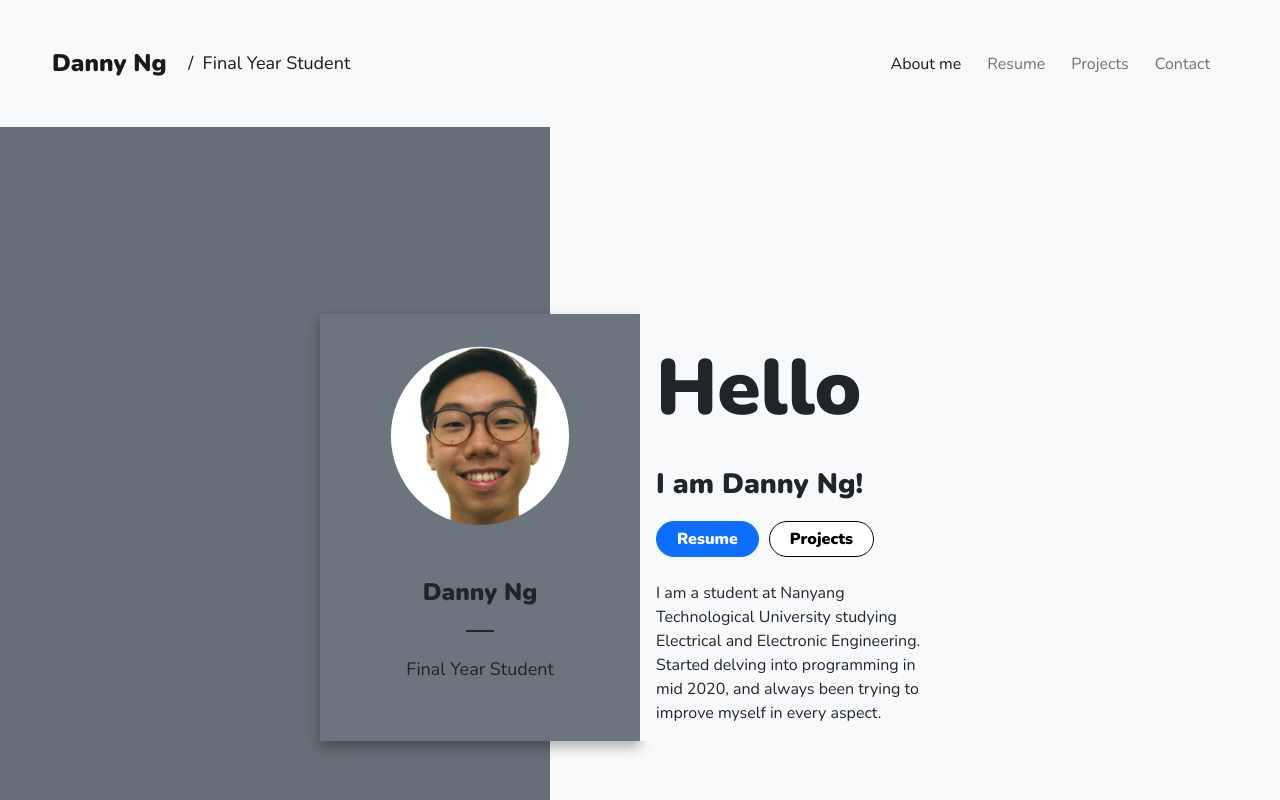
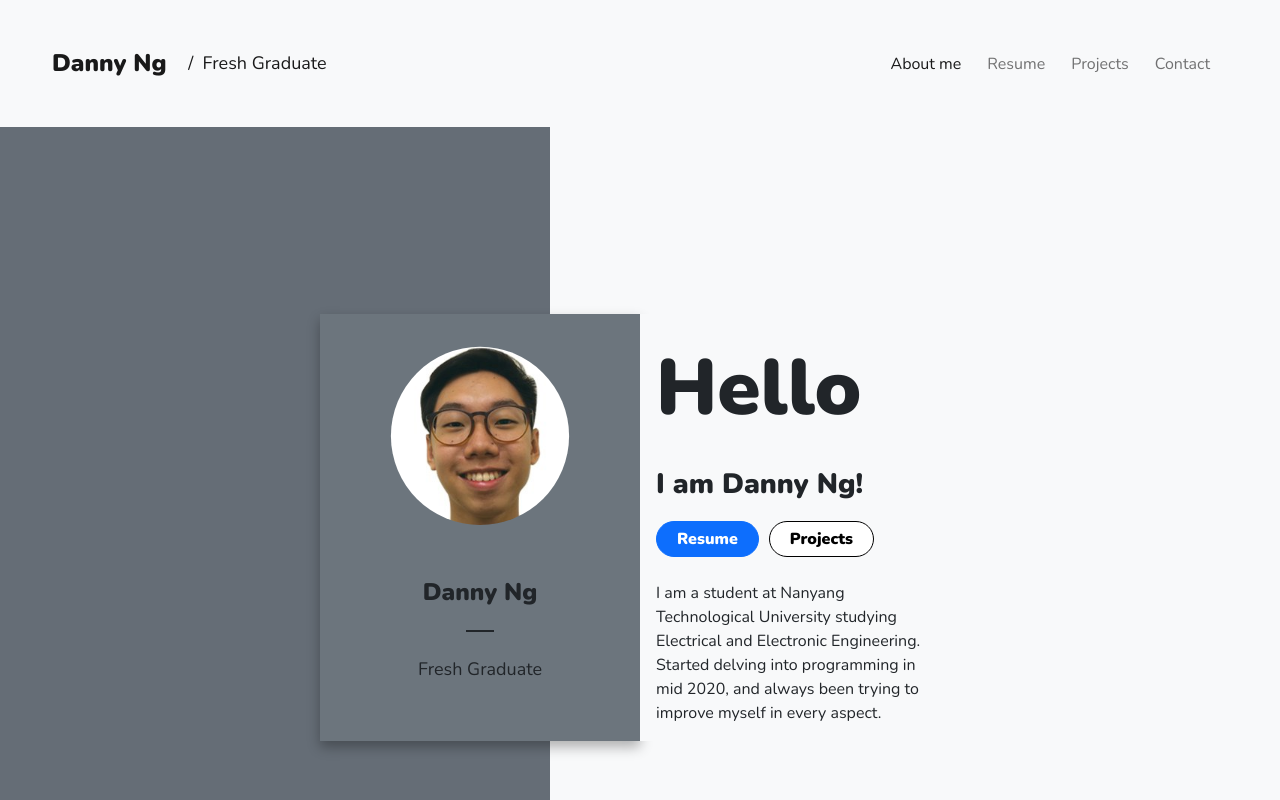
Before and after one commit to dannyngcw/dannyngcw.github.io, a React (Create React App) app: page / in a window 1280 px wide. Shown: the top 800 px of the page. Built offline with nearby package versions, Linux system fonts and the light colour scheme.

Commit message:
Change current status

```diff
--- a/src/components/About.js
+++ b/src/components/About.js
@@ -1,4 +1,4 @@
-import React, { useEffect, useState } from 'react';
+import React, { useEffect } from 'react';
 import { Card, Container, Row, Col, Button, CardGroup } from 'react-bootstrap';
 import { Link } from 'react-router-dom';
 import { CSSTransition } from 'react-transition-group'
@@ -31,7 +31,7 @@ const About = () => {
                 <Col></Col>
               </Row>
             </Container>
-            <Card.Text className="text-center mt-4" style={{ fontSize: 18 }}>Final Year Student</Card.Text>
+            <Card.Text className="text-center mt-4" style={{ fontSize: 18 }}>Fresh Graduate</Card.Text>
           </Card.Body>
         </Card>
         <Card className="width" bg="light" text="dark" style={{ width: '20rem' }}>
--- a/src/components/Header.js
+++ b/src/components/Header.js
@@ -11,7 +11,7 @@ const Header = () => {
           <Navbar.Brand href="/" className="navtitle">
             <Row className="small-screen">
               <Col className="justify-content-center"><b>Danny Ng</b></Col>
-              <Col className="name"> &nbsp;/ &nbsp;Final Year Student</Col>
+              <Col className="name"> &nbsp;/ &nbsp;Fresh Graduate</Col>
             </Row>
           </Navbar.Brand>
           <Navbar.Toggle aria-controls='responsive-navbar-nav'/>
```
